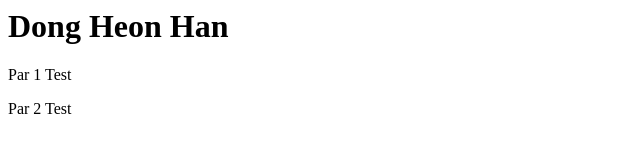
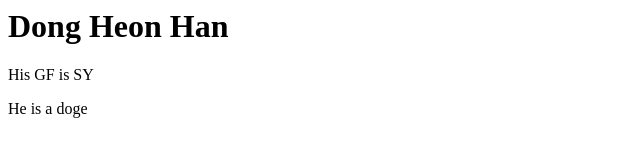
Before and after one commit to DongheonHan/websiteTest1, a plain HTML site: page index.html in a window 1280 px wide. Shown: the full height of the page, 0-640 px from the left. Drawn offline with Linux system fonts and the light colour scheme.

Commit message:
fourthCommit

```diff
--- a/index.html
+++ b/index.html
@@ -7,7 +7,7 @@
 </head>
 <body>
     <h1>Dong Heon Han</h1>
-    <p>Par 1 Test</p>
-    <p>Par 2 Test</p>
+    <p>His GF is SY</p>
+    <p>He is a doge</p>
 </body>
 </html>
```
